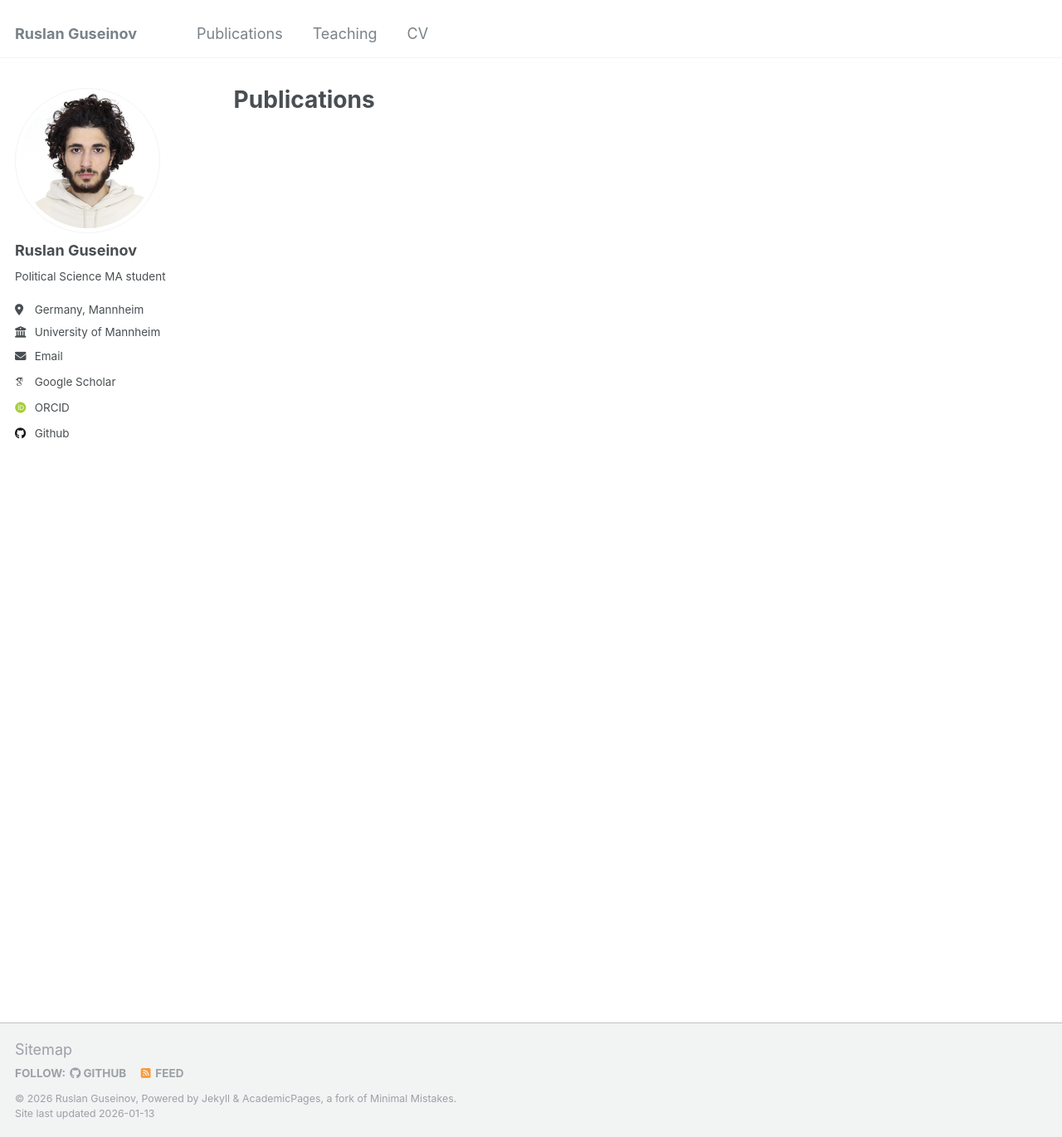
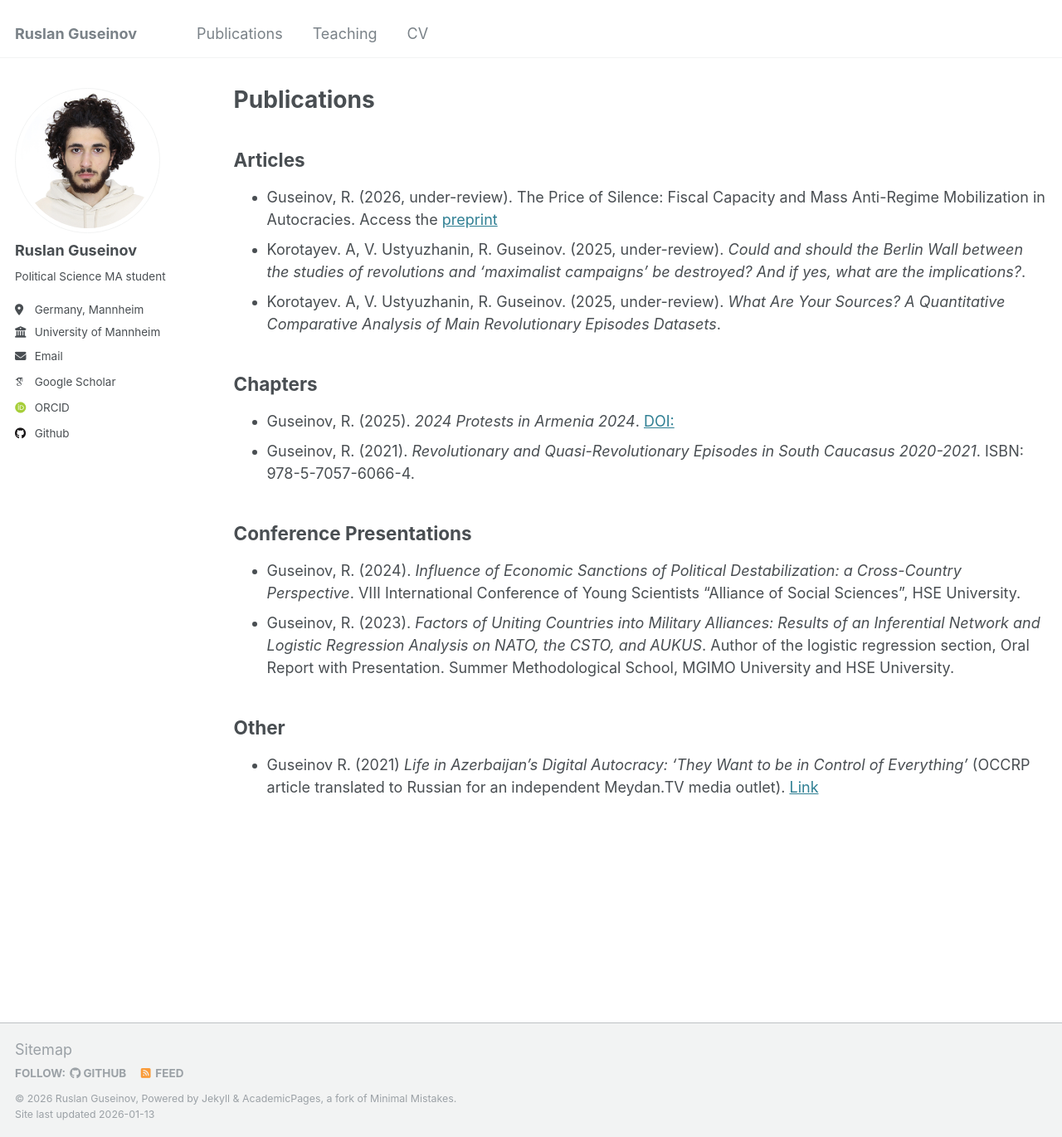
Before and after one commit to rguseinov/rguseinov.github.io, a Jekyll site: the page built from _pages/publications.md, in a window 1280 px wide and 1370 px high. Shown: the whole window at 83% size. Built offline with Jekyll 4.4.1, drawn with Linux system fonts in a browser that asks for light colours; some web fonts are replaced.

Commit message:
Update publications.md

```diff
--- a/_pages/publications.md
+++ b/_pages/publications.md
@@ -4,3 +4,20 @@ author_profile: true
 title: "Publications"
 permalink: /publications/
 ---
+
+## Articles
+* Guseinov, R. (2026, under-review). The Price of Silence: Fiscal Capacity and Mass Anti-Regime Mobilization
+in Autocracies. Access the [preprint](https://doi.org/10.31235/osf.io/zg63s_v1)
+* Korotayev. A, V. Ustyuzhanin, R. Guseinov. (2025, under-review). _Could and should the Berlin Wall between the studies of revolutions and ‘maximalist campaigns’ be destroyed? And if yes, what are the implications?_.
+* Korotayev. A, V. Ustyuzhanin, R. Guseinov. (2025, under-review). _What Are Your Sources? A Quantitative Comparative Analysis of Main Revolutionary Episodes Datasets_.
+
+## Chapters
+* Guseinov, R. (2025). _2024 Protests in Armenia 2024_. [DOI:](https://doi.org/10.30884/iis/2025.02.05)
+* Guseinov, R. (2021). _Revolutionary and Quasi-Revolutionary Episodes in South Caucasus 2020-2021_. ISBN: 978-5-7057-6066-4.
+
+## Conference Presentations
+* Guseinov, R. (2024). _Influence of Economic Sanctions of Political Destabilization: a Cross-Country Perspective_. VIII International Conference of Young Scientists “Alliance of Social Sciences”, HSE University.
+* Guseinov, R. (2023). _Factors of Uniting Countries into Military Alliances: Results of an Inferential Network and Logistic Regression Analysis on NATO, the CSTO, and AUKUS_. Author of the logistic regression section, Oral Report with Presentation. Summer Methodological School, MGIMO University and HSE University.
+
+## Other
+* Guseinov R. (2021) _Life in Azerbaijan’s Digital Autocracy: ‘They Want to be in Control of Everything’_ (OCCRP article translated to Russian for an independent Meydan.TV media outlet). [Link](https://www.meydan.tv/ru/article/zhizn-v-azerbajdzhanskoj-informacionnoj-avtokratii-oni-hotyat-kontrolirovat-vse/)
```
